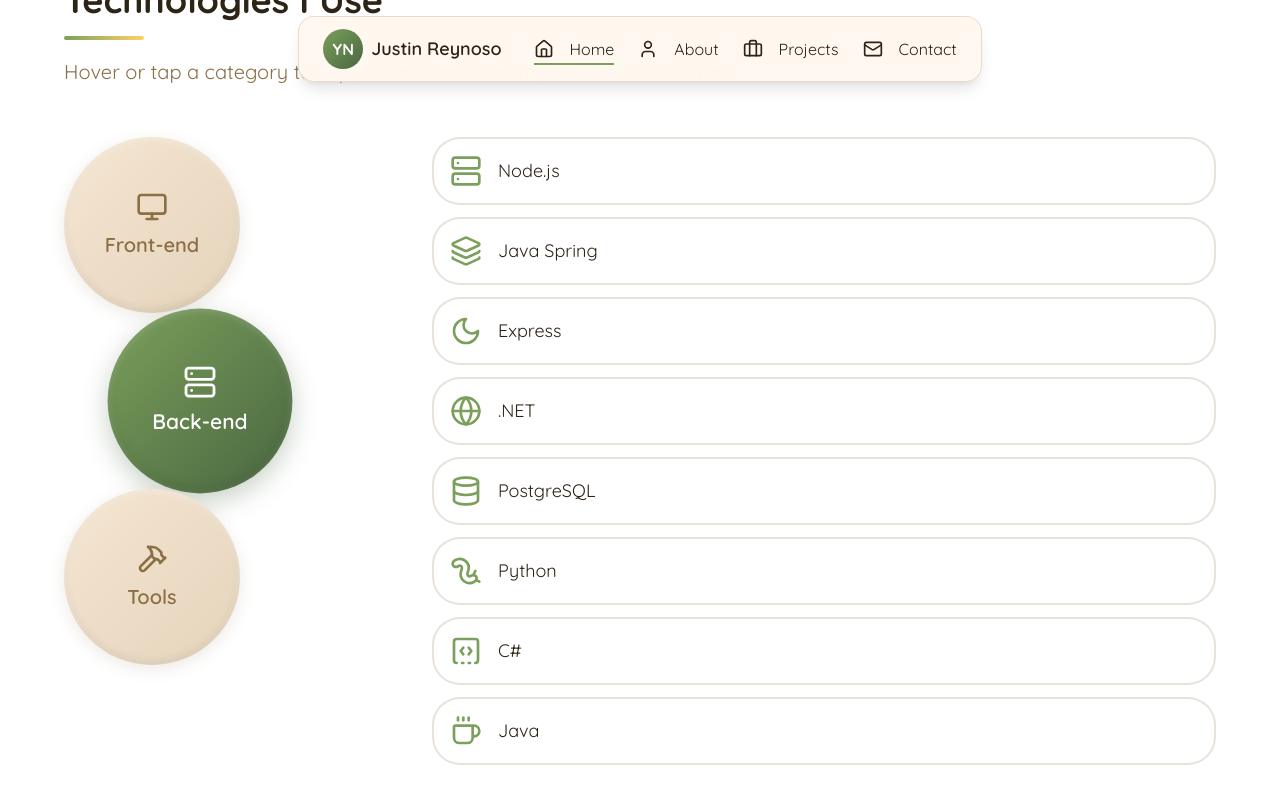
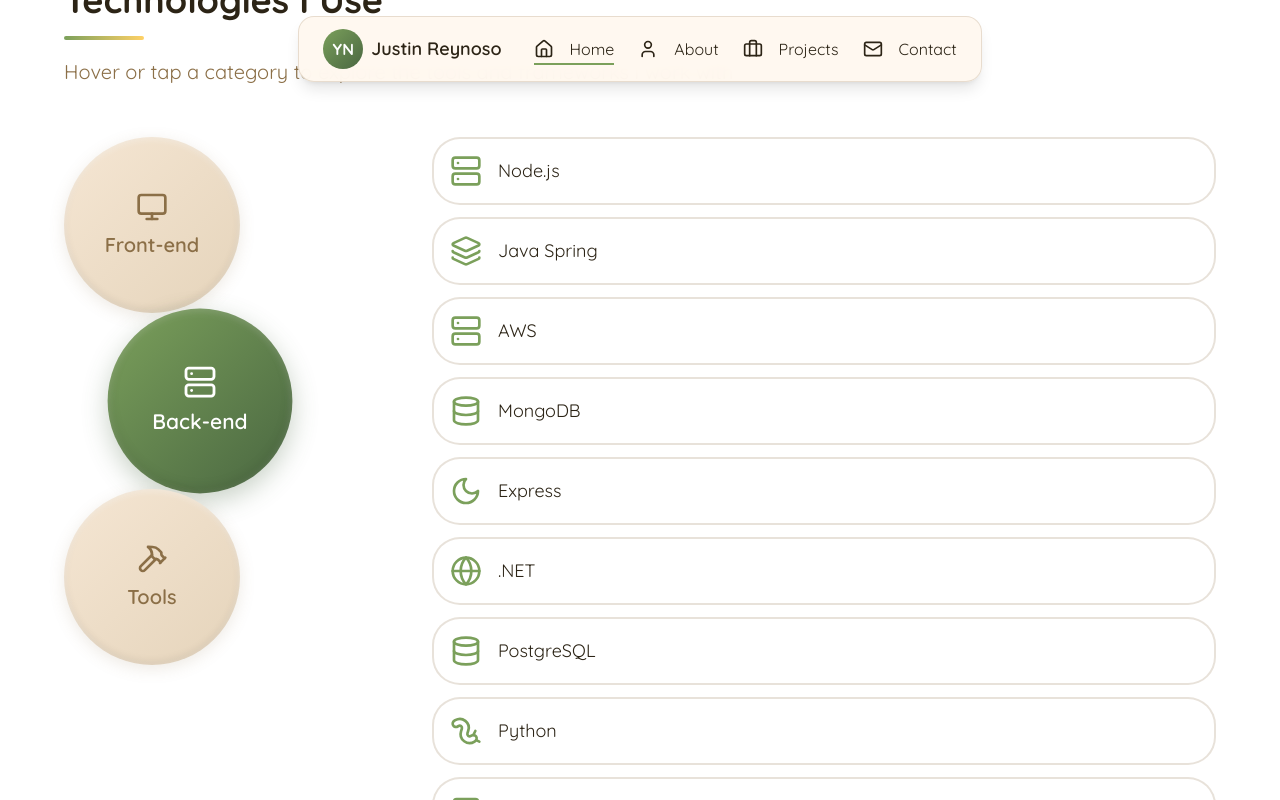
Before and after one commit to JMReynoso/MyDevPortfolio, a React (Vite) app: page / in a window 1280 px wide. Both pictures are taken after a click on the button "Back-end". Shown: the part 1064-1864 px from the top of the page. Built offline with nearby package versions, Linux system fonts and the light colour scheme.

Commit message:
updated technology

```diff
--- a/src/components/features/Technologies.tsx
+++ b/src/components/features/Technologies.tsx
@@ -1,5 +1,5 @@
 import { useState } from "react";
-import { categories } from "../../data/technologies";
+import { categories } from "../../data/Technologies";
 
 export function Technologies() {
   const [activeCategory, setActiveCategory] = useState<
--- a/src/data/technologies.tsx
+++ b/src/data/technologies.tsx
@@ -1,20 +1,20 @@
 import {
   Code2,
-  Server,
+  Coffee,
+  Container,
+  Database,
+  Figma,
   Globe,
-  Database,
+  Hammer,
   Layers,
   Monitor,
+  Moon,
+  NotebookPen,
   Palette,
-  Hammer,
-  Figma,
-  NotebookPen,
-  Container,
+  Server,
+  SquareDashedBottomCode,
   Webhook,
-  Coffee,
-  SquareDashedBottomCode,
   Worm,
-  Moon,
 } from "lucide-react";
 
 export type Technology = {
@@ -79,6 +79,16 @@
         link: "https://spring.io/",
       },
       {
+        name: "AWS",
+        icon: <Server className="w-8 h-8" />,
+        link: "https://aws.amazon.com/",
+      },
+      {
+        name: "MongoDB",
+        icon: <Database className="w-8 h-8" />,
+        link: "https://www.mongodb.com/",
+      },
+      {
         name: "Express",
         icon: <Moon className="w-8 h-8" />,
         link: "https://expressjs.com/",
```
